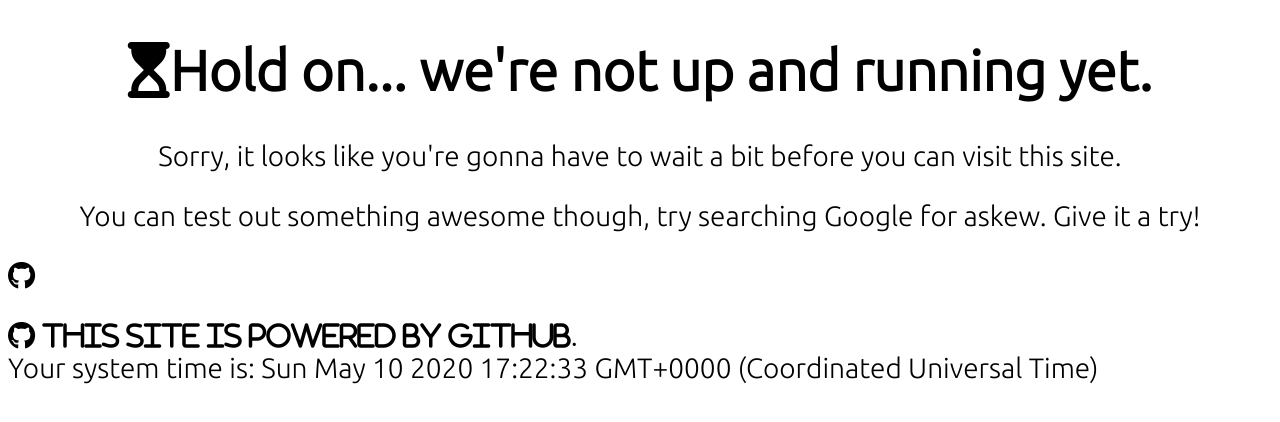
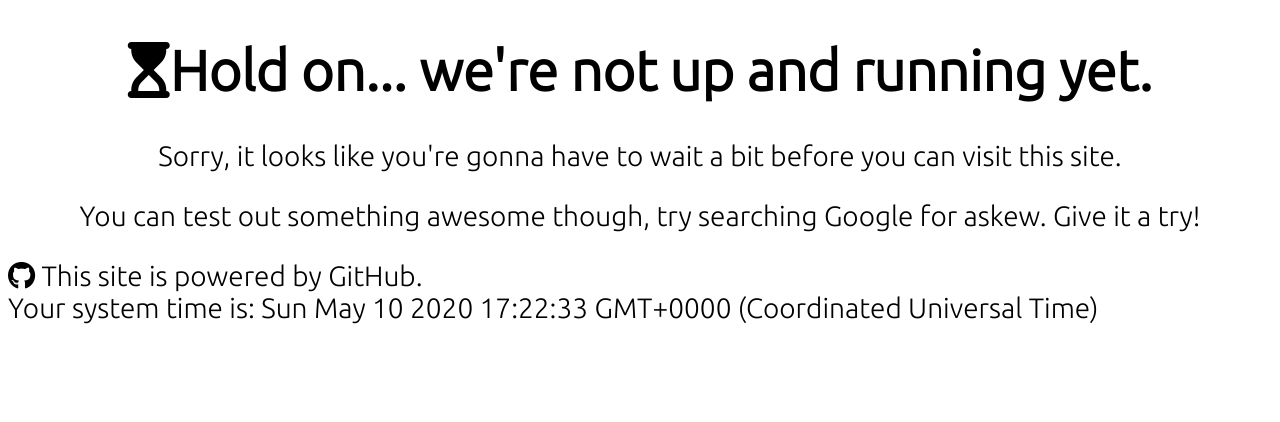
Before and after one commit to TheGamerWithMore-zz/countdown-pages, a plain HTML site: page index.html in a window 1280 px wide. Drawn offline with Linux system fonts and the light colour scheme.

Commit message:
Put icon code after <p>
Because it does things good.

```diff
--- a/index.html
+++ b/index.html
@@ -27,7 +27,7 @@
 <center><p> Sorry, it looks like you're gonna have to wait a bit before you can visit this site. </p></center>
 <center><p>You can test out something awesome though, try searching Google for askew. Give it a try!</p></center>
 <footer>
-    <i class="fab fa-github"><p> This site is powered by GitHub. </i> <br>
+   <p>  <i class="fab fa-github"></i> This site is powered by GitHub.  <br>
 Your system time is: <body onload=display_ct();>
     <span id='ct' ></span></p>
 </footer>
```
